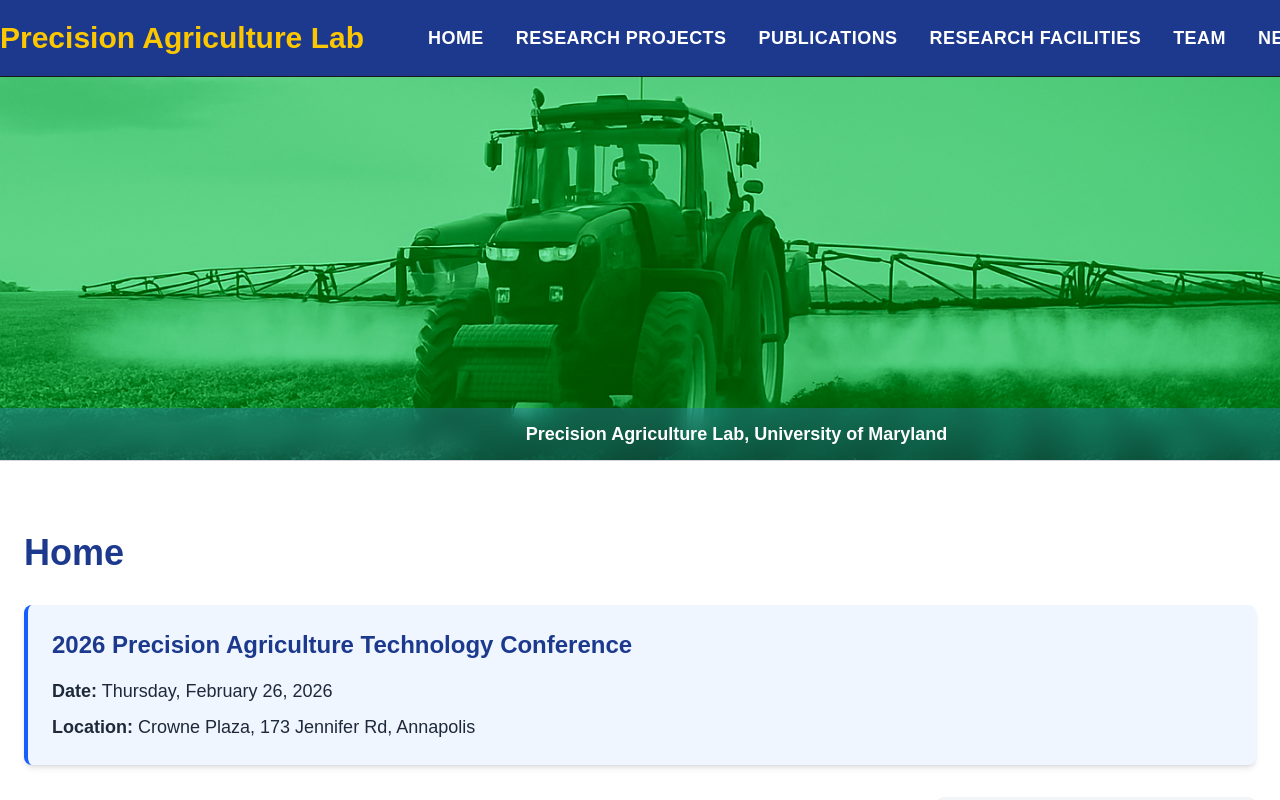
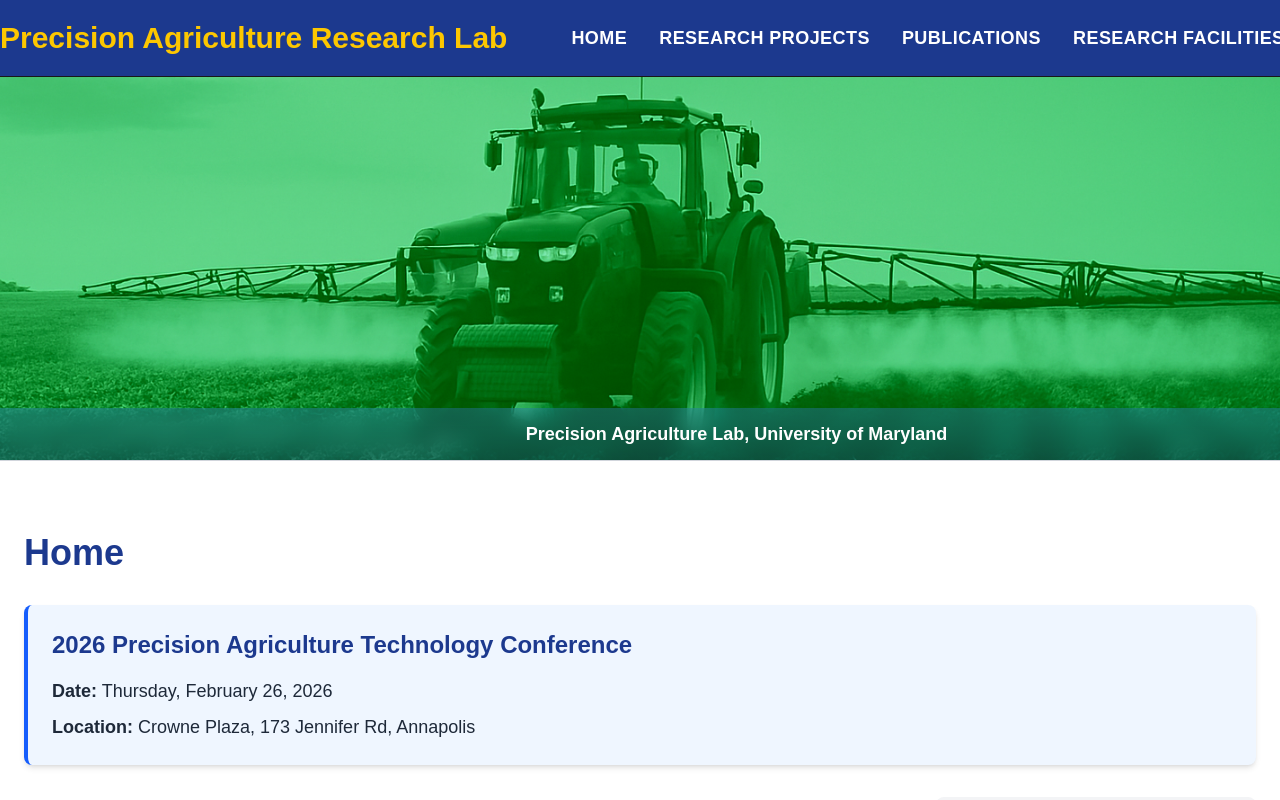
Before and after one commit to f2yapps/academic-lab-website, a Next.js app: page / in a window 1280 px wide. Shown: the top 800 px of the page. Built offline with nearby package versions, Linux system fonts and the light colour scheme.

Commit message:
Your message

```diff
--- a/src/components/layout/Navbar.tsx
+++ b/src/components/layout/Navbar.tsx
@@ -21,7 +21,7 @@ export default function Navbar() {
         <div className="flex justify-between items-center">
           {/* Lab Name / Logo - Left edge */}
           <Link href="/" className="text-xl sm:text-2xl md:text-3xl font-bold text-yellow-400 hover:text-yellow-300 transition whitespace-nowrap">
-            Precision Agriculture Lab
+            Precision Agriculture Research Lab
           </Link>
 
           {/* Desktop Navigation */}
```
